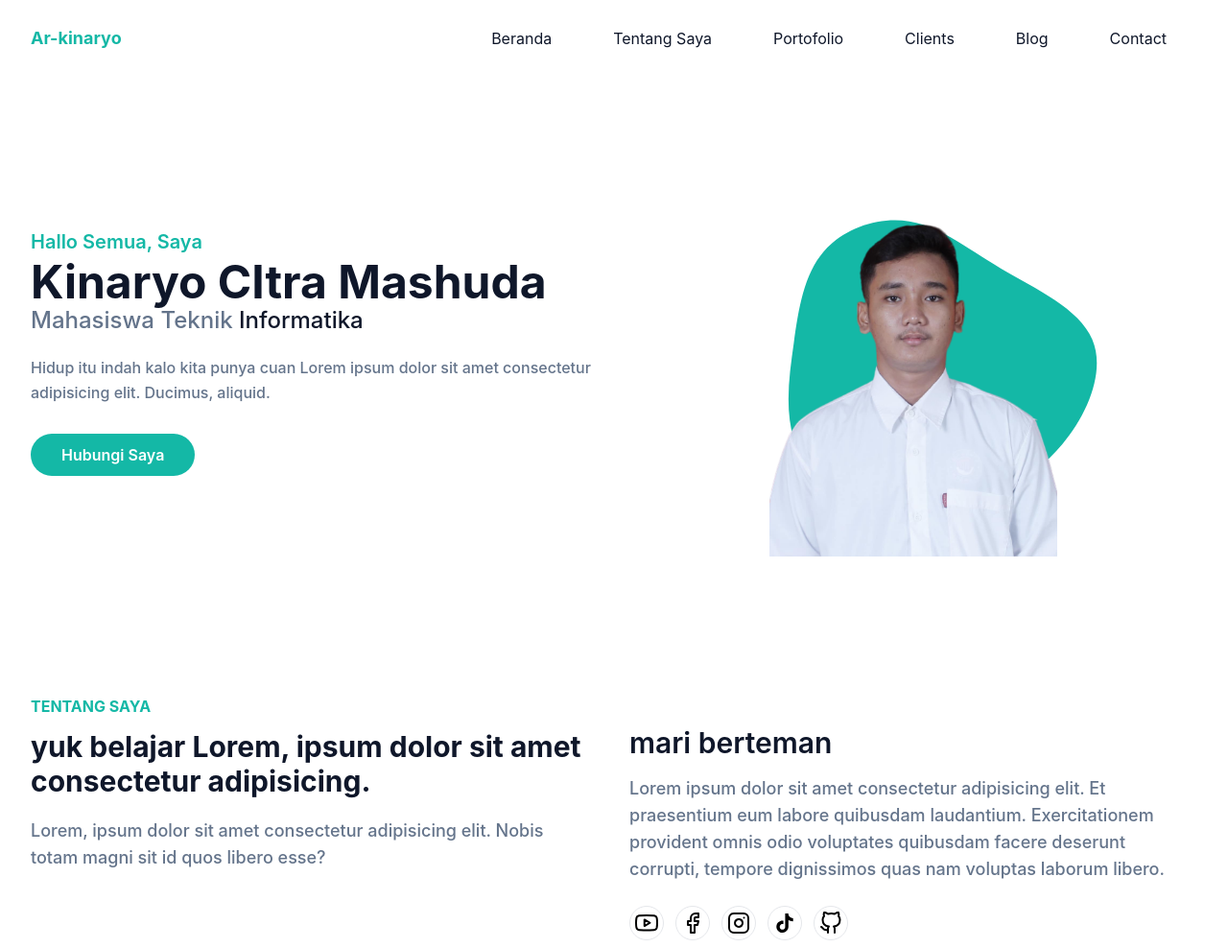
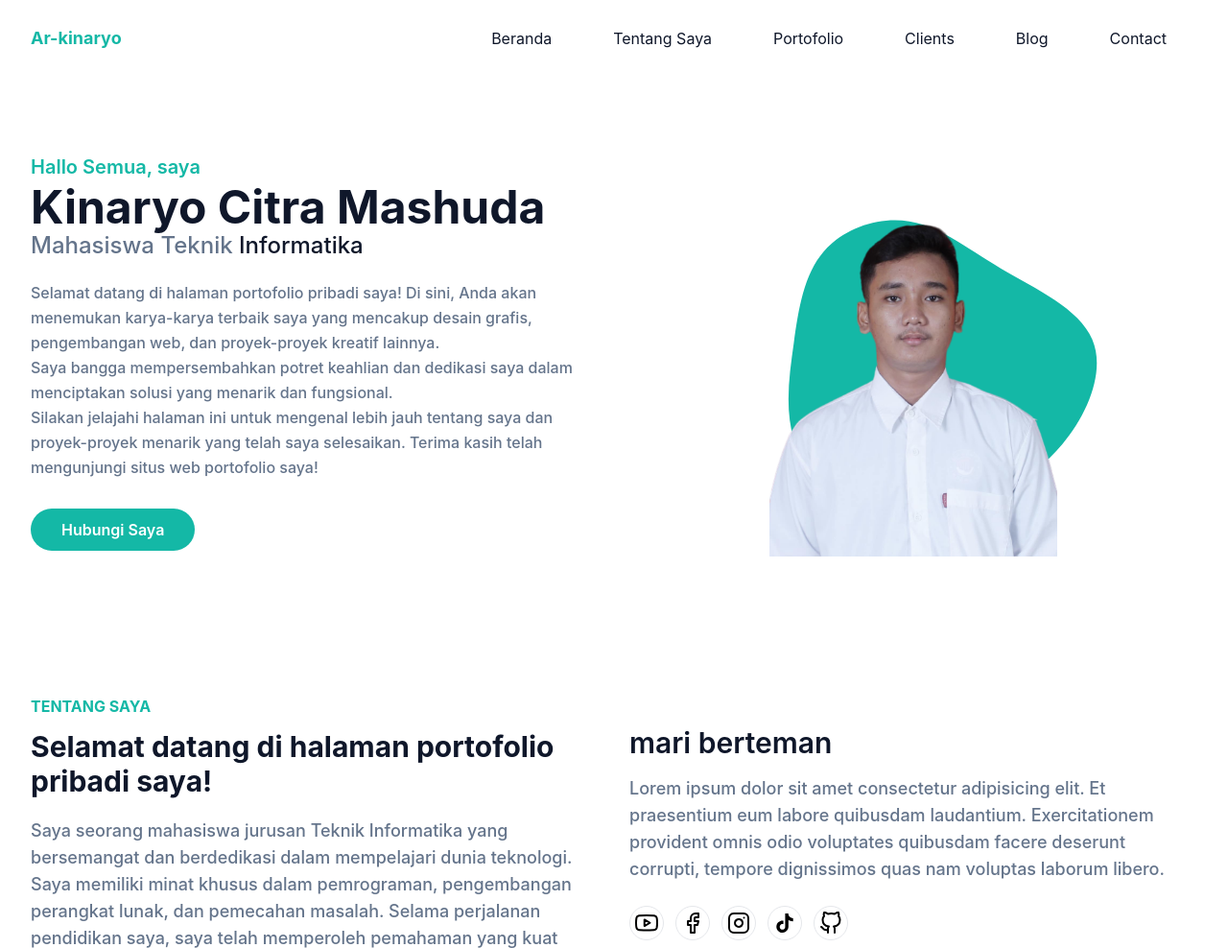
Before and after one commit to Kinaryo/portofolio-tailwind-css, a website: page index.html in a window 1280 px wide. Shown: the top 988 px of the page at 96% size. Drawn offline with nearby package versions, Linux system fonts and the light colour scheme.

Commit message:
Update index.html

```diff
--- a/index.html
+++ b/index.html
@@ -98,17 +98,18 @@
         <div class="flex flex-wrap">
           <div class="w-full self-center px-4 lg:w-1/2">
             <h1 class="text-base font-semibold text-primary md:text-xl">
-              Hallo Semua, Saya
+              Hallo Semua, saya
               <span class="block font-bold text-dark text-4xl mt-1 lg:text-5xl"
-                >Kinaryo CItra Mashuda</span
+                >Kinaryo Citra Mashuda</span
               >
             </h1>
             <h2 class="font-medium text-secondary text-lg mb-5 lg:text-2xl">
               Mahasiswa Teknik <span class="text-dark">Informatika</span>
             </h2>
             <p class="font-medium text-secondary mb-10 leading-relaxed">
-              Hidup itu indah kalo kita punya cuan Lorem ipsum dolor sit amet
-              consectetur adipisicing elit. Ducimus, aliquid.
+              Selamat datang di halaman portofolio pribadi saya! Di sini, Anda akan menemukan karya-karya terbaik saya yang mencakup desain grafis, pengembangan web, dan proyek-proyek kreatif lainnya.
+             <br> Saya bangga mempersembahkan potret keahlian dan dedikasi saya dalam menciptakan solusi yang menarik dan fungsional.
+              <br> Silakan jelajahi halaman ini untuk mengenal lebih jauh tentang saya dan proyek-proyek menarik yang telah saya selesaikan. Terima kasih telah mengunjungi situs web portofolio saya!
             </p>
 
             <a
@@ -156,13 +157,16 @@
           <div class="w-full px-4 mb-10 lg:w-1/2">
             <h4 class="font-bold uppercase text-primary mb-3">Tentang Saya</h4>
             <h2 class="font-bold text-dark text-3xl mb-5 max-w-xl">
-              yuk belajar Lorem, ipsum dolor sit amet consectetur adipisicing.
+              Selamat datang di halaman portofolio pribadi saya!
             </h2>
             <p
               class="font-medium text-base text-secondary max-w-xl lg:text-4xl lg:text-lg"
             >
-              Lorem, ipsum dolor sit amet consectetur adipisicing elit. Nobis
-              totam magni sit id quos libero esse?
+              Saya seorang mahasiswa jurusan Teknik Informatika yang bersemangat dan berdedikasi dalam mempelajari dunia teknologi.
+              <br>Saya memiliki minat khusus dalam pemrograman, pengembangan perangkat lunak, dan pemecahan masalah.
+              Selama perjalanan pendidikan saya, saya telah memperoleh pemahaman yang kuat tentang konsep-konsep dasar teknik informatika seperti algoritma, struktur data, dan pemrograman.
+              <br>Saya juga telah memperoleh pengalaman praktis melalui proyek-proyek kuliah dan projek sampingan, di mana saya terlibat dalam pengembangan aplikasi web dan mobile.
+<br>Saya senang bekerja dalam tim dan belajar dari orang lain. Saya percaya kolaborasi adalah kunci untuk menciptakan solusi yang inovatif dan efektif. Saya juga berusaha untuk terus meningkatkan diri dengan mengikuti perkembangan teknologi terkini dan menghadiri seminar dan workshop terkait.
             </p>
           </div>
 
```
